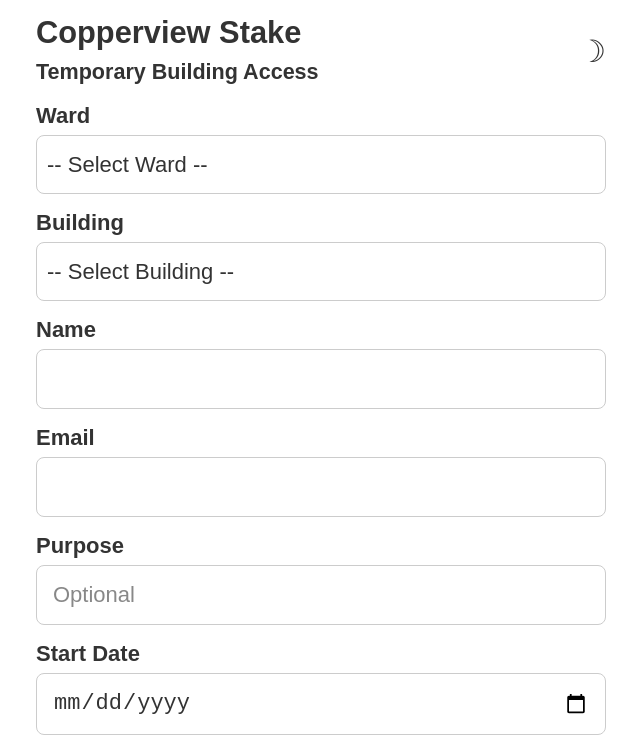
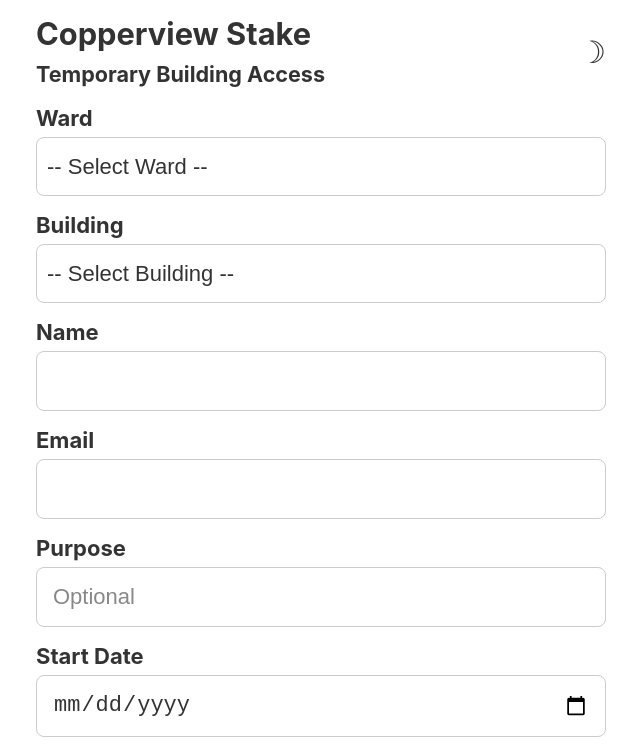
Before and after one commit to bkjems/copperview-building-access, a plain HTML site: page index.html in a window 1280 px wide. Shown: the top 748 px of the page, without its empty margins (319-959 px from the left). Drawn offline with Linux system fonts and the light colour scheme.

Commit message:
Use system font to match date input styling

```diff
--- a/styles.css
+++ b/styles.css
@@ -18,7 +18,7 @@
 }
 * { box-sizing: border-box; }
 html { font-size: 22px; }
-body { font-family: Arial, sans-serif; max-width: 600px; margin: 0 auto; padding: 15px; background: var(--bg); color: var(--text); font-size: 1rem; }
+body { font-family: -apple-system, BlinkMacSystemFont, "Segoe UI", Roboto, Helvetica, Arial, sans-serif; max-width: 600px; margin: 0 auto; padding: 15px; background: var(--bg); color: var(--text); font-size: 1rem; }
 .header { display: flex; align-items: center; justify-content: space-between; margin-bottom: 10px; }
 .header h2 { color: var(--heading); margin: 0; font-size: 1.4rem; }
 .header button { background: none; border: none; font-size: 1.4rem; cursor: pointer; padding: 0; color: var(--text); }
```
